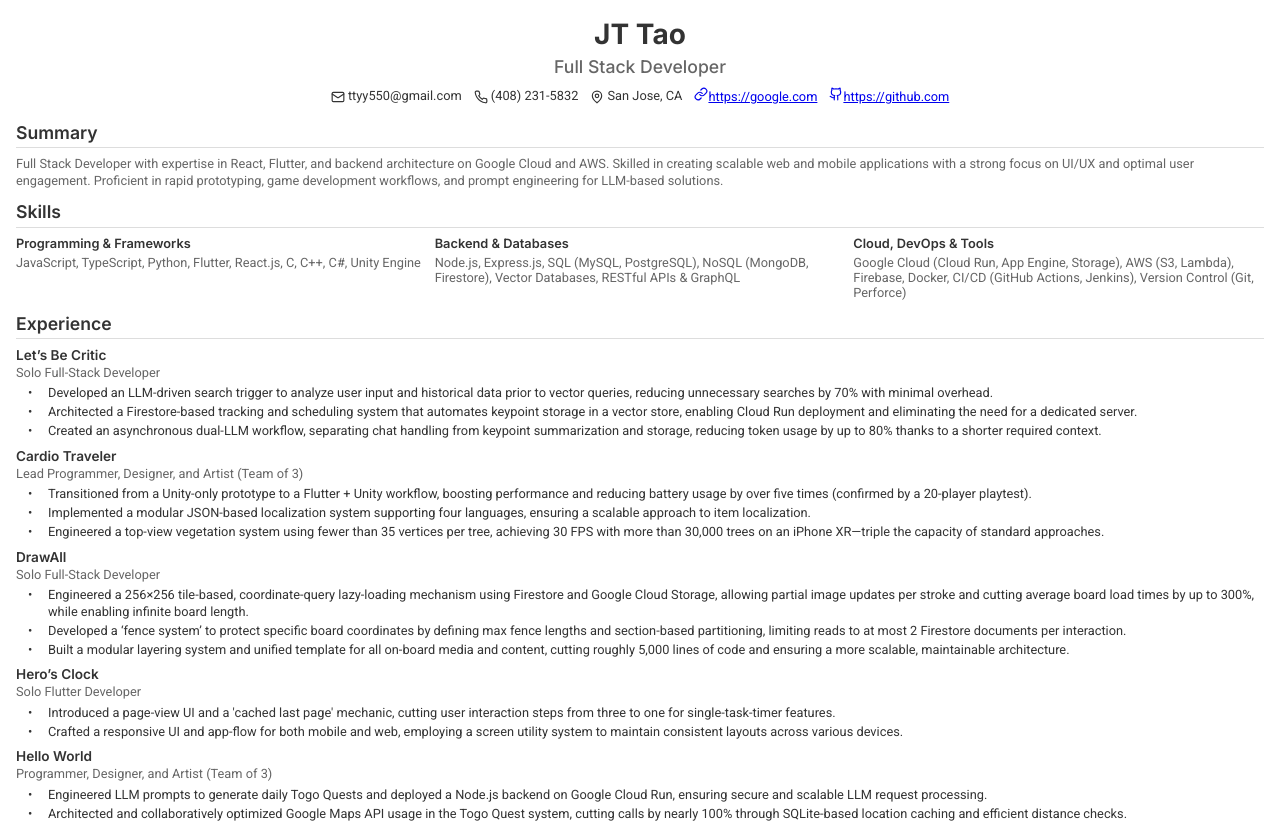
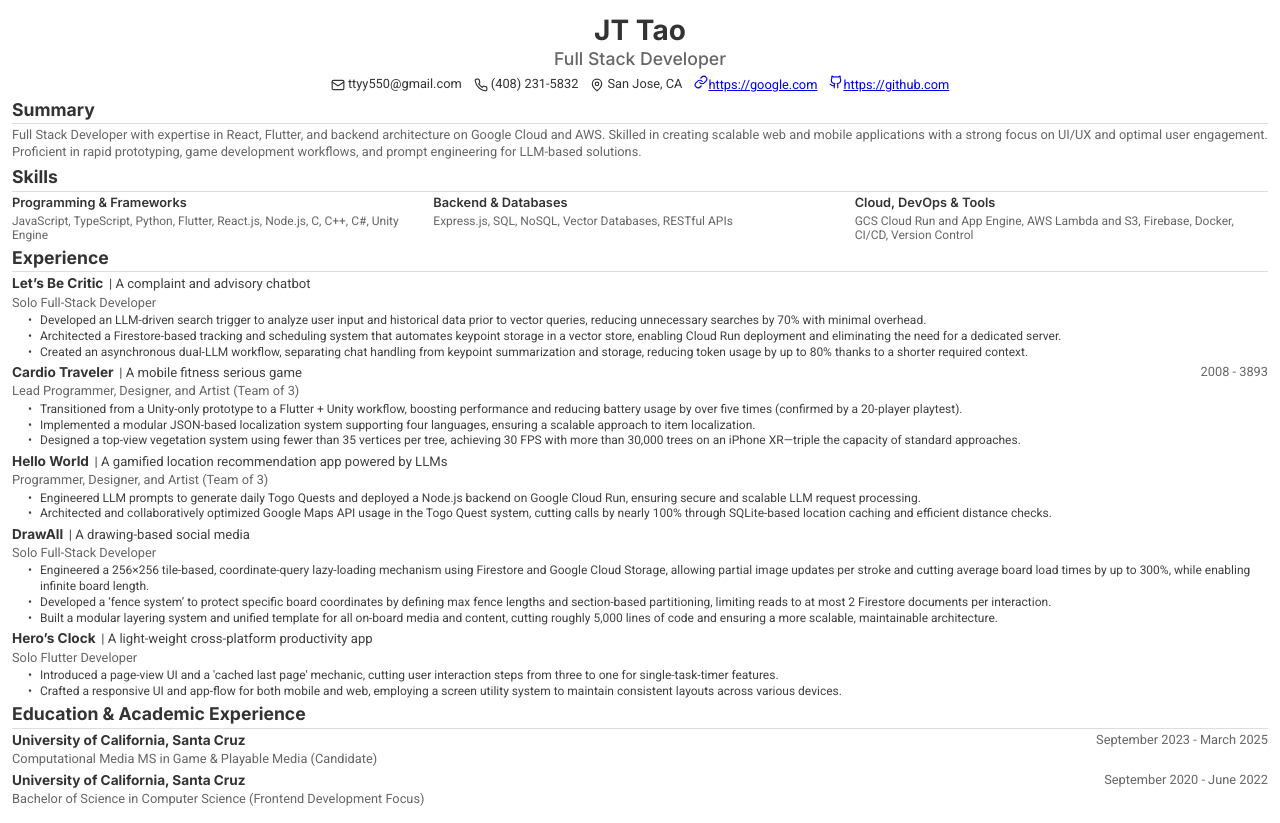
Before and after one commit to ttesjt/jt-resume-builder-host, a React (Vite) app: page / in a window 1280 px wide. Shown: the top 823 px of the page. Built offline with nearby package versions, Linux system fonts and the light colour scheme.

Commit message:
[CONTENT] Update the content of the resume data and options

```diff
--- a/public/resume-data.json
+++ b/public/resume-data.json
@@ -17,6 +17,7 @@
         "Python",
         "Flutter",
         "React.js",
+        "Node.js",
         "C, C++, C#",
         "Unity Engine"
       ]
@@ -24,22 +25,22 @@
     {
       "category": "Backend & Databases",
       "items": [
-        "Node.js, Express.js",
-        "SQL (MySQL, PostgreSQL)",
-        "NoSQL (MongoDB, Firestore)",
+        "Express.js",
+        "SQL",
+        "NoSQL",
         "Vector Databases",
-        "RESTful APIs & GraphQL"
+        "RESTful APIs"
       ]
     },
     {
       "category": "Cloud, DevOps & Tools",
       "items": [
-        "Google Cloud (Cloud Run, App Engine, Storage)",
-        "AWS (S3, Lambda)",
+        "GCS Cloud Run and App Engine",
+        "AWS Lambda and S3",
         "Firebase",
         "Docker",
-        "CI/CD (GitHub Actions, Jenkins)",
-        "Version Control (Git, Perforce)"
+        "CI/CD",
+        "Version Control"
       ]
     }
   ],
@@ -67,16 +68,26 @@
         "title": "Cardio Traveler",
         "subtitle": "A mobile fitness serious game",
         "description": "Lead Programmer, Designer, and Artist (Team of 3)",
-        "date": "",
+        "date": "2008 - 3893",
         "details": [
           "Transitioned from a Unity-only prototype to a Flutter + Unity workflow, boosting performance and reducing battery usage by over five times (confirmed by a 20-player playtest).",
           "Implemented a modular JSON-based localization system supporting four languages, ensuring a scalable approach to item localization.",
-          "Engineered a top-view vegetation system using fewer than 35 vertices per tree, achieving 30 FPS with more than 30,000 trees on an iPhone XR—triple the capacity of standard approaches."
+          "Designed a top-view vegetation system using fewer than 35 vertices per tree, achieving 30 FPS with more than 30,000 trees on an iPhone XR—triple the capacity of standard approaches."
+        ]
+      },
+      {
+        "title": "Hello World",
+        "subtitle": "A gamified location recommendation app powered by LLMs",
+        "description": "Programmer, Designer, and Artist (Team of 3)",
+        "date": "",
+        "details": [
+          "Engineered LLM prompts to generate daily Togo Quests and deployed a Node.js backend on Google Cloud Run, ensuring secure and scalable LLM request processing.",
+          "Architected and collaboratively optimized Google Maps API usage in the Togo Quest system, cutting calls by nearly 100% through SQLite-based location caching and efficient distance checks."
         ]
       },
       {
         "title": "DrawAll",
-        "subtitle": "A graffiti-wall inspired drawing-board social media",
+        "subtitle": "A drawing-based social media",
         "description": "Solo Full-Stack Developer",
         "date": "",
         "details": [
@@ -94,16 +105,6 @@
           "Introduced a page-view UI and a 'cached last page' mechanic, cutting user interaction steps from three to one for single-task-timer features.",
           "Crafted a responsive UI and app-flow for both mobile and web, employing a screen utility system to maintain consistent layouts across various devices."
         ]
-      },
-      {
-        "title": "Hello World",
-        "subtitle": "A 'Togo list' mobile app powered by LLMs",
-        "description": "Programmer, Designer, and Artist (Team of 3)",
-        "date": "",
-        "details": [
-          "Engineered LLM prompts to generate daily Togo Quests and deployed a Node.js backend on Google Cloud Run, ensuring secure and scalable LLM request processing.",
-          "Architected and collaboratively optimized Google Maps API usage in the Togo Quest system, cutting calls by nearly 100% through SQLite-based location caching and efficient distance checks."
-        ]
       }
     ]
   },
@@ -114,27 +115,12 @@
       {
         "title": "University of California, Santa Cruz",
         "description": "Computational Media MS in Game & Playable Media (Candidate)",
-        "date": ""
+        "date": "September 2023 - March 2025"
       },
       {
         "title": "University of California, Santa Cruz",
         "description": "Bachelor of Science in Computer Science (Frontend Development Focus)",
-        "date": ""
-      },
-      {
-        "title": "Hackathon: Branch Manager",
-        "description": "Won first place in a school-hosted cross-department contest (Fall 2023) by developing a sustainability-themed Unity idle-game within 48 hours",
-        "date": ""
-      },
-      {
-        "title": "Breeze Capstone Campaign",
-        "description": "Led and managed a team of 3 to prototype Breeze for the MS in Game & Playable Media capstone project",
-        "date": ""
-      },
-      {
-        "title": "Playtest Night Participant",
-        "description": "Showcased Drawall.world and Breeze at two public school-hosted events with 30+ industry testers each",
-        "date": ""
+        "date": "September 2020 - June 2022"
       }
     ]
   }
--- a/public/resume-options.json
+++ b/public/resume-options.json
@@ -138,13 +138,13 @@
         "Architected the app logic flow including game system and bridging Flutter and Unity frameworks, implemented eight out of twelve main screens in the current build, and solely created and integrated the 3D world scenes in Unity, including a scene management system with four main game scenes.",
         "Transitioned from a Unity-only prototype to a Flutter + Unity workflow, boosting performance and reducing battery usage by over five times (confirmed by a 20-player playtest).",
         "Implemented a modular JSON-based localization system supporting four languages, ensuring a scalable approach to item localization.",
-        "Engineered a top-view vegetation system using fewer than 35 vertices per tree, achieving 30 FPS with more than 30,000 trees on an iPhone XR—triple the capacity of standard approaches.",
+        "Designed a top-view vegetation system using fewer than 35 vertices per tree, achieving 30 FPS with more than 30,000 trees on an iPhone XR—triple the capacity of standard approaches.",
         "Produced over 50 vector art assets and a cohesive UI theme for eight in-game cities, plus 30+ custom 3D models for buildings, trees, and environments."
       ]
     },
     {
       "title": "Hello World",
-      "subtitle": "A 'Togo list' mobile app powered by LLMs",
+      "subtitle": "A gamified location recommendation app powered by LLMs",
       "description": "Programmer, Designer, and Artist (Team of 3)",
       "date": "",
       "details": [
@@ -155,7 +155,7 @@
     },
     {
       "title": "DrawAll",
-      "subtitle": "A graffiti-wall inspired drawing-board social media",
+      "subtitle": "A drawing-based social media",
       "description": "Solo Full-Stack Developer",
       "date": "",
       "details": [
--- a/src/components/ResumeTemplates/ResumePlain.tsx
+++ b/src/components/ResumeTemplates/ResumePlain.tsx
@@ -24,7 +24,12 @@ const SectionComponent: React.FC<{ section: Section }> = ({ section }) => (
       <div key={subIndex} className="resume-subsection">
         <div className="resume-subsection-header">
           <div>
-            <h4 className="resume-subsection-title">{subSection.title}</h4>
+            <div className="resume-subsection-title-group">
+              {subSection.title && <h4 className="resume-subsection-title">{subSection.title}</h4>}
+              {subSection.subtitle && (
+                <span className="resume-subsection-subtitle">| {subSection.subtitle}</span>
+              )}
+            </div>
             <p className="resume-subsection-description">{subSection.description}</p>
           </div>
           {subSection.date && (
--- a/src/components/ResumeTemplates/resumePlain.css
+++ b/src/components/ResumeTemplates/resumePlain.css
@@ -3,6 +3,7 @@
 :root {
   --resume-primary-color: #333;
   --resume-secondary-color: #666;
+  --resume-third-color: #404040;
   --resume-background-color: #f5f5f5;
   --resume-white: #fff;
   --resume-border-color: #ddd;
@@ -13,7 +14,7 @@
 
 .resume-container {
   max-width: 900px;
-  padding: 1rem;
+  padding: 0.75rem;
   background-color: var(--resume-white);
   box-shadow: 0 2px 4px rgba(0, 0, 0, 0.1);
   border-radius: 4px;
@@ -32,14 +33,14 @@
 
 .resume-header {
   text-align: center;
-  margin-bottom: 1rem;
+  margin-bottom: 0.3rem;
 }
 
 .resume-name {
   font-family: var(--resume-font-primary);
   font-size: 1.75rem;
   font-weight: 700;
-  margin: 0 0 0.25rem 0;
+  margin: 0 0 0rem 0;
   color: var(--resume-primary-color);
 }
 
@@ -47,7 +48,7 @@
   font-family: var(--resume-font-primary);
   font-size: 1.1rem;
   color: var(--resume-secondary-color);
-  margin: 0 0 0.5rem 0;
+  margin: 0 0 0.25rem 0;
   font-weight: 500;
 }
 
@@ -77,15 +78,15 @@
 }
 
 .resume-section {
-  margin-bottom: 0.75rem;
+  margin-bottom: 0.1rem;
 }
 
 .resume-section-header {
   font-family: var(--resume-font-primary);
   font-size: 1.1rem;
-  font-weight: 600;
-  margin: 0 0 0.5rem 0;
-  padding-bottom: 0.15rem;
+  font-weight: 900;
+  margin: 0 0 0.2rem 0;
+  padding-bottom: 0.1rem;
   border-bottom: 1px solid var(--resume-border-color);
 }
 
@@ -93,7 +94,7 @@
   font-family: var(--resume-font-secondary);
   font-size: 0.8rem;
   color: var(--resume-secondary-color);
-  margin: 0 0 0.5rem 0;
+  margin: 0 0 0.35rem 0;
 }
 
 .resume-skills-grid {
@@ -112,28 +113,43 @@
 
 .resume-skill-items {
   font-family: var(--resume-font-secondary);
-  font-size: 0.8rem;
+  font-size: 0.75rem;
   color: var(--resume-secondary-color);
   margin: 0;
   line-height: 1.2;
 }
 
 .resume-subsection {
-  margin-bottom: 0.5rem;
+  margin-bottom: 0.25rem;
 }
 
 .resume-subsection-header {
   display: flex;
   justify-content: space-between;
   align-items: flex-start;
-  margin-bottom: 0.15rem;
+  margin-bottom: 0.1rem;
+}
+
+.resume-subsection-title-group {
+  display: flex;
+  align-items: baseline;
+  gap: 0.35rem;
+  margin-bottom: 0.1rem;
 }
 
 .resume-subsection-title {
   font-family: var(--resume-font-primary);
   font-size: 0.85rem;
-  font-weight: 600;
+  font-weight: 700;
   margin: 0;
+  color: var(--resume-primary-color);
+}
+
+.resume-subsection-subtitle {
+  font-family: var(--resume-font-secondary);
+  font-size: 0.82rem;
+  color: var(--resume-third-color);
+  font-weight: 400;
 }
 
 .resume-subsection-description {
@@ -153,14 +169,15 @@
 
 .resume-details-list {
   list-style: none;
-  padding-left: 1.5rem;
-  margin: 0.25rem 0 0 0;
+  padding-left: 1.25rem;
+  margin: 0rem 0 0 0;
 }
 
 .resume-details-item {
   font-family: var(--resume-font-secondary);
-  font-size: 0.8rem;
-  margin-bottom: 0.15rem;
+  color: var(--resume-third-color);
+  font-size: 0.75rem;
+  margin-bottom: 0.02rem;
   position: relative;
   line-height: 1.3;
   padding-left: 0.5rem;
@@ -169,7 +186,7 @@
 .resume-details-item::before {
   content: "•";
   position: absolute;
-  left: -0.75rem;
+  left: -0.25rem;
 }
 
 .resume-details-item:last-child {
--- a/src/components/ResumeTemplates/types/resume.ts
+++ b/src/components/ResumeTemplates/types/resume.ts
@@ -4,7 +4,8 @@ export interface Skill {
 }
 
 export interface SubSection {
-  title: string;
+  title?: string;
+  subtitle?: string;
   description: string;
   date?: string;
   details?: string[];
```
